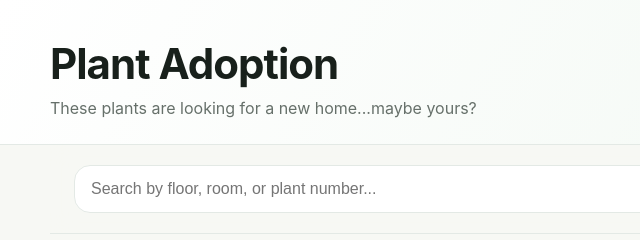
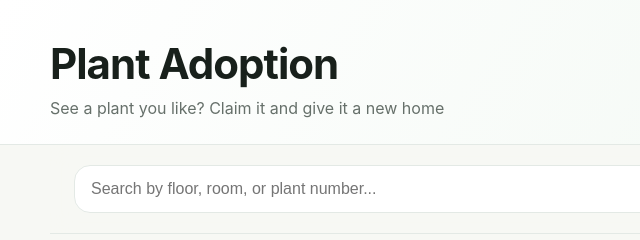
Before and after one commit to Allismata/Plant-Catalog-, a plain HTML site: page index.html in a window 1280 px wide. Shown: the full height of the page, 0-640 px from the left. Drawn offline with nearby package versions, Linux system fonts and the light colour scheme; no server answers.

Commit message:
Update index.html

```diff
--- a/index.html
+++ b/index.html
@@ -47,7 +47,7 @@
   <header class="hero">
     <div class="wrap">
       <h1>Plant Adoption</h1>
-      <p class="sub">These plants are looking for a new home...maybe yours?</p>
+      <p class="sub">See a plant you like? Claim it and give it a new home</p>
     </div>
   </header>
 
```
